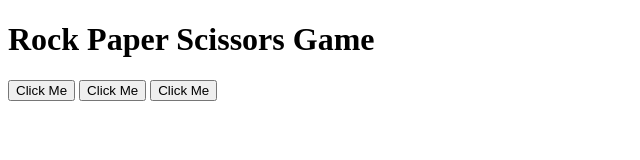
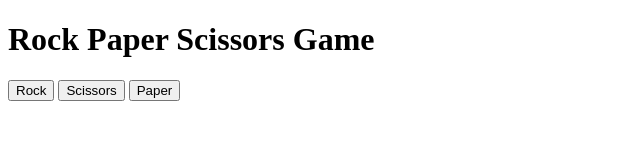
Before and after one commit to Dnnott/rockpaperscissors, a plain HTML site: page index.html in a window 1280 px wide. Shown: the whole page, without its empty margins (0-640 px from the left). Drawn offline with Linux system fonts and the light colour scheme.

Commit message:
Add index.html myscript.js

```diff
--- a/index.html
+++ b/index.html
@@ -10,9 +10,9 @@
 </head>
 <body>
     <h1>Rock Paper Scissors Game</h1>
-    <button id="rockButton">Click Me</button>
-    <button id="scissorsButton">Click Me</button>
-    <button id="paperButton">Click Me</button>
+    <button id="rockButton">Rock</button>
+    <button id="scissorsButton">Scissors</button>
+    <button id="paperButton">Paper</button>
 
 </body>
 </html>
--- a/myscript.js
+++ b/myscript.js
@@ -82,4 +82,4 @@ scissorsButton.onclick = () => alert("scissors");
 const rockButton = document.querySelector('#paperButton');
 paperButton.onclick = () => alert("paper");
 
-console.log(game());
+//console.log(game());
```
